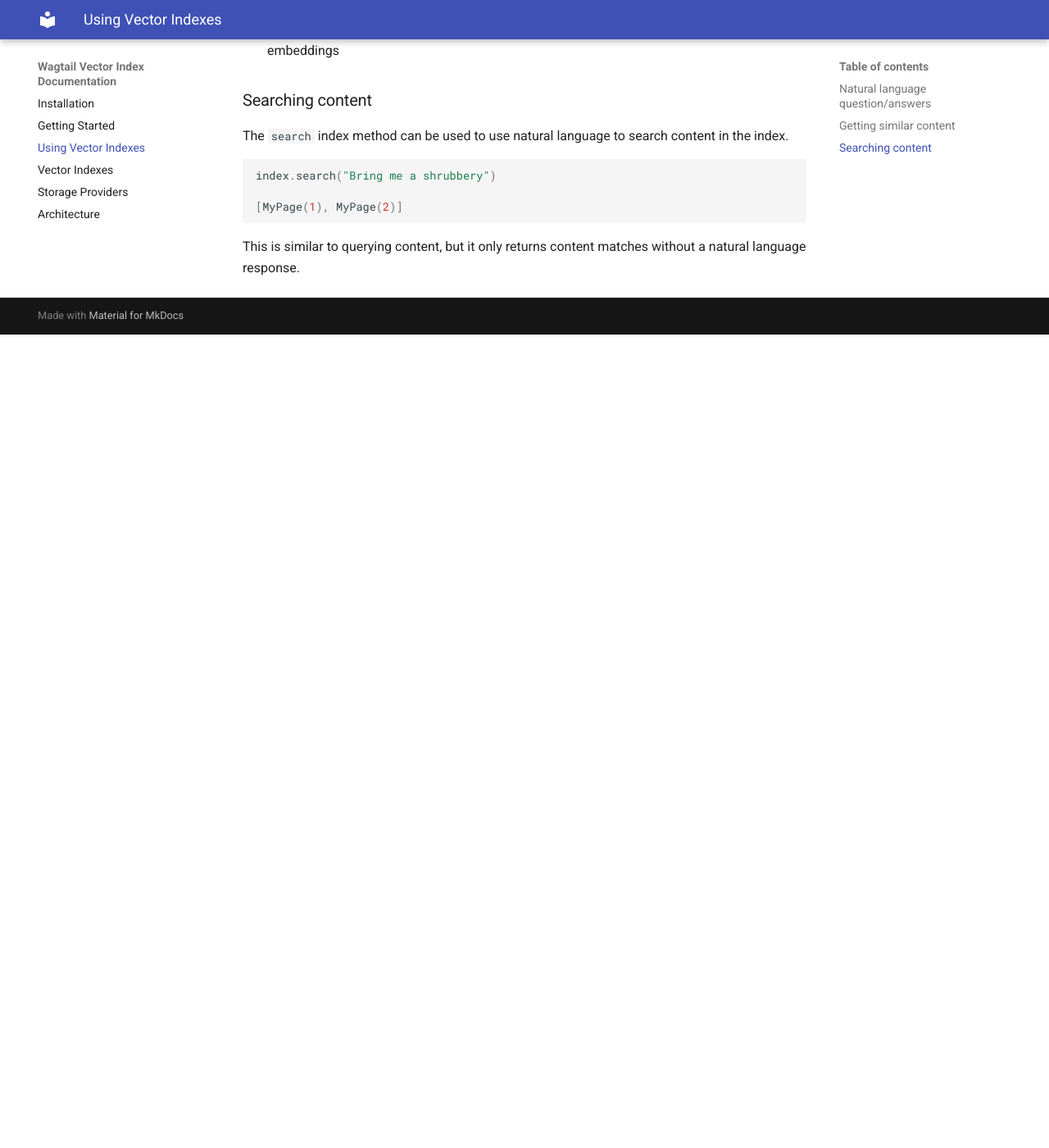
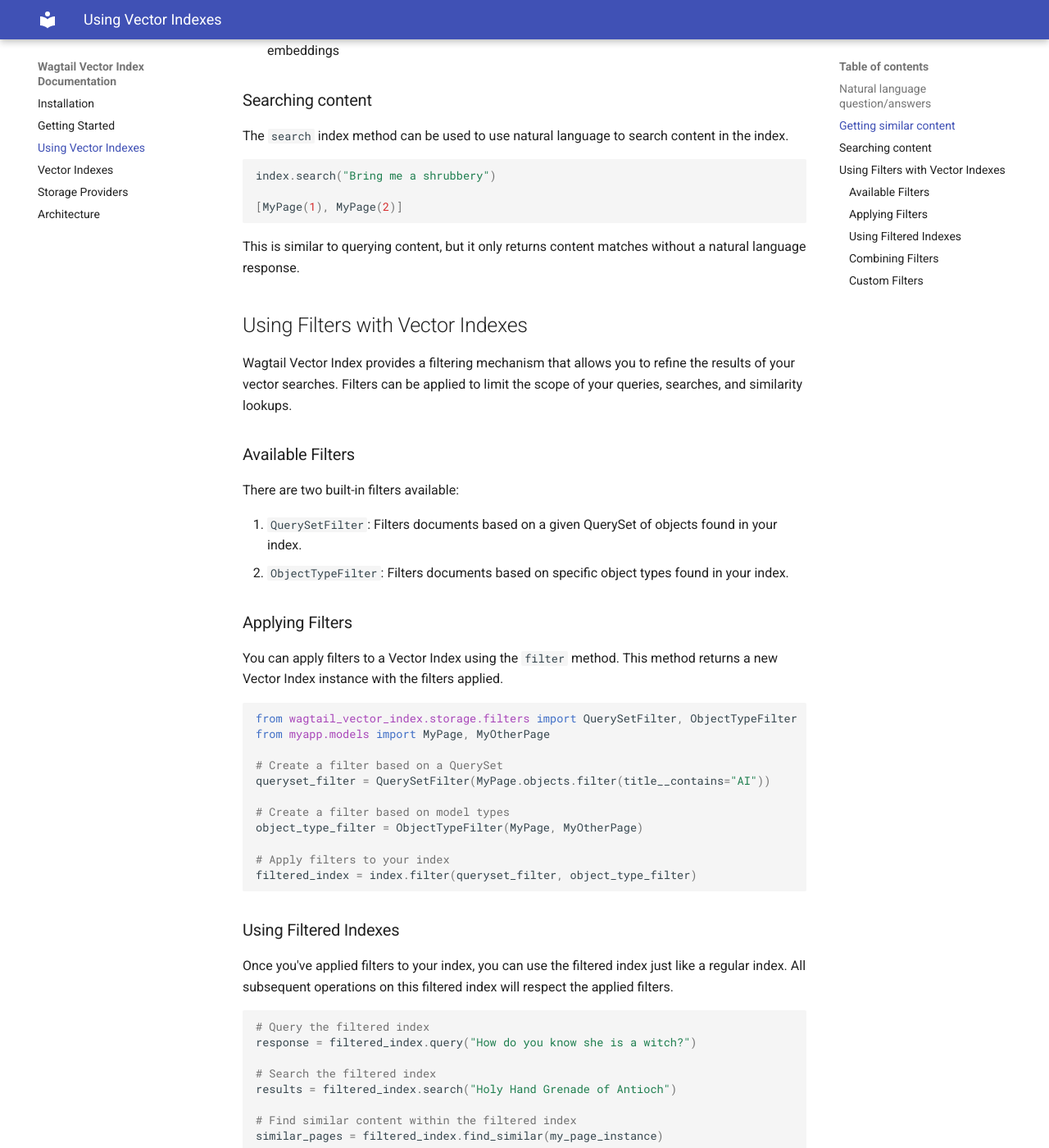
Before and after one commit to wagtail/wagtail-vector-index, an MkDocs documentation site: the page built from docs/using-indexes.md, in a window 1280 px wide and 1400 px high, scrolled down 1060 px. Shown: the whole window at 82% size. Built offline with MkDocs 1.6.1 and Material for MkDocs 9.7.7, drawn with Linux system fonts in a browser that asks for light colours; before the commit the page ends 1468 px from its top, so only the background shows below that; some of the changed text lies outside the part shown.

Commit message:
Initial documentation on filters

````diff
--- a/docs/using-indexes.md
+++ b/docs/using-indexes.md
@@ -50,3 +50,88 @@
 ```
 
 This is similar to querying content, but it only returns content matches without a natural language response.
+
+## Using Filters with Vector Indexes
+
+Wagtail Vector Index provides a filtering mechanism that allows you to refine the results of your vector searches. Filters can be applied to limit the scope of your queries, searches, and similarity lookups.
+
+### Available Filters
+
+There are two built-in filters available:
+
+1. `QuerySetFilter`: Filters documents based on a given QuerySet of objects found in your index.
+2. `ObjectTypeFilter`: Filters documents based on specific object types found in your index.
+
+### Applying Filters
+
+You can apply filters to a Vector Index using the `filter` method. This method returns a new Vector Index instance with the filters applied.
+
+```python
+from wagtail_vector_index.storage.filters import QuerySetFilter, ObjectTypeFilter
+from myapp.models import MyPage, MyOtherPage
+
+# Create a filter based on a QuerySet
+queryset_filter = QuerySetFilter(MyPage.objects.filter(title__contains="AI"))
+
+# Create a filter based on model types
+object_type_filter = ObjectTypeFilter(MyPage, MyOtherPage)
+
+# Apply filters to your index
+filtered_index = index.filter(queryset_filter, object_type_filter)
+```
+
+### Using Filtered Indexes
+
+Once you've applied filters to your index, you can use the filtered index just like a regular index. All subsequent operations on this filtered index will respect the applied filters.
+
+```python
+# Query the filtered index
+response = filtered_index.query("How do you know she is a witch?")
+
+# Search the filtered index
+results = filtered_index.search("Holy Hand Grenade of Antioch")
+
+# Find similar content within the filtered index
+similar_pages = filtered_index.find_similar(my_page_instance)
+```
+
+You can also chain operations to filter and search in one line:
+
+```python
+# Chain operations to filter and search in one line
+my_filter = QuerySetFilter(MyPage.objects.live())
+results = index.filter(my_filter).search("How to build a Trojan Rabbit")
+```
+
+### Combining Filters
+
+You can apply multiple filters to an index. When multiple filters are applied, they work in conjunction (AND logic), further refining the results.
+
+```python
+filtered_index = index.filter(
+    QuerySetFilter(MyPage.objects.filter(published=True)),
+    ObjectTypeFilter(MyPage, MyOtherPage),
+)
+```
+
+In this example, the resulting index will only include published pages of type `MyPage` or `MyOtherPage`.
+
+### Custom Filters
+
+If you need more complex filtering logic, you can create custom filters by implementing the `DocumentFilter` protocol. Your custom filter should implement an `apply` method that takes a `DocumentQuerySet` and returns a filtered `DocumentQuerySet`.
+
+```python
+from wagtail_vector_index.storage.filters import DocumentFilter
+from wagtail_vector_index.storage.models import DocumentQuerySet
+
+
+class MyCustomFilter(DocumentFilter):
+    def apply(self, documents: DocumentQuerySet) -> DocumentQuerySet:
+        # Implement your custom filtering logic here
+        return documents.filter(...)
+
+
+# Use your custom filter
+custom_filter = MyCustomFilter()
+filtered_index = index.filter(custom_filter)
+```
````
